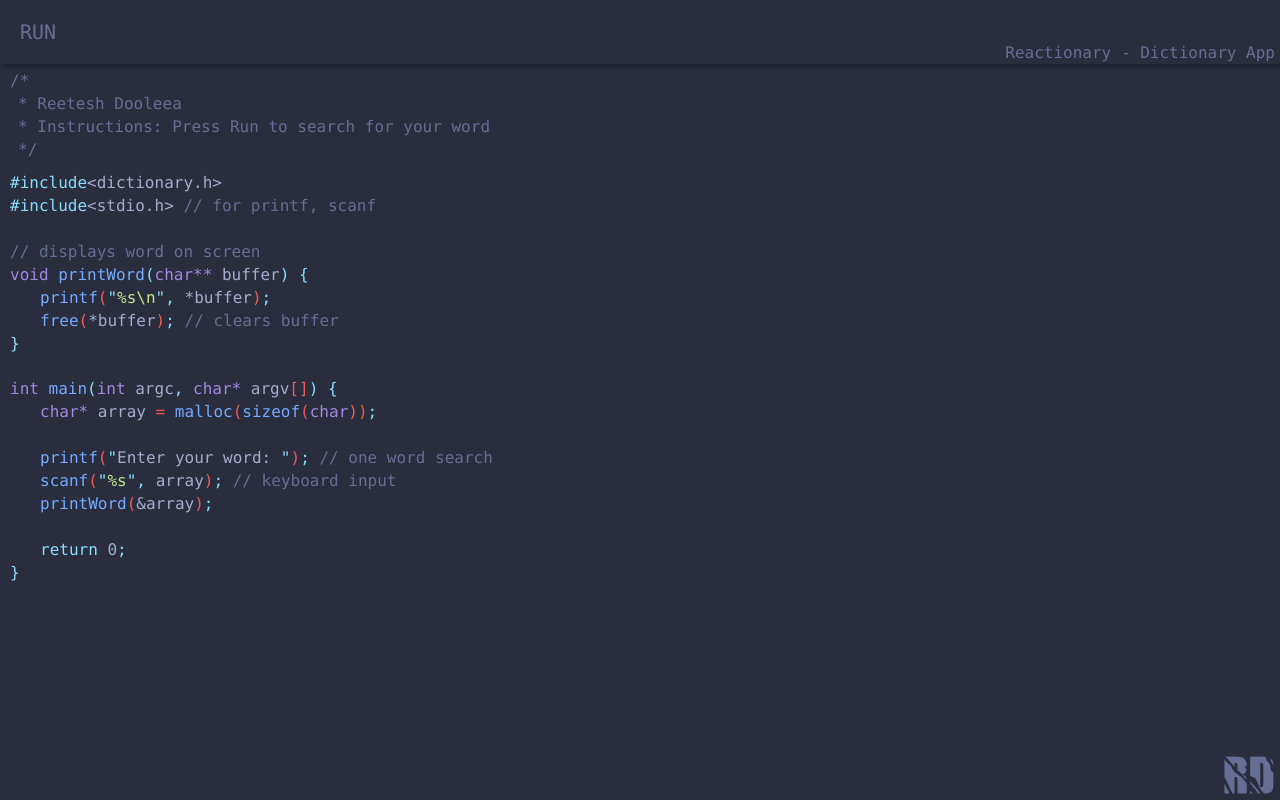
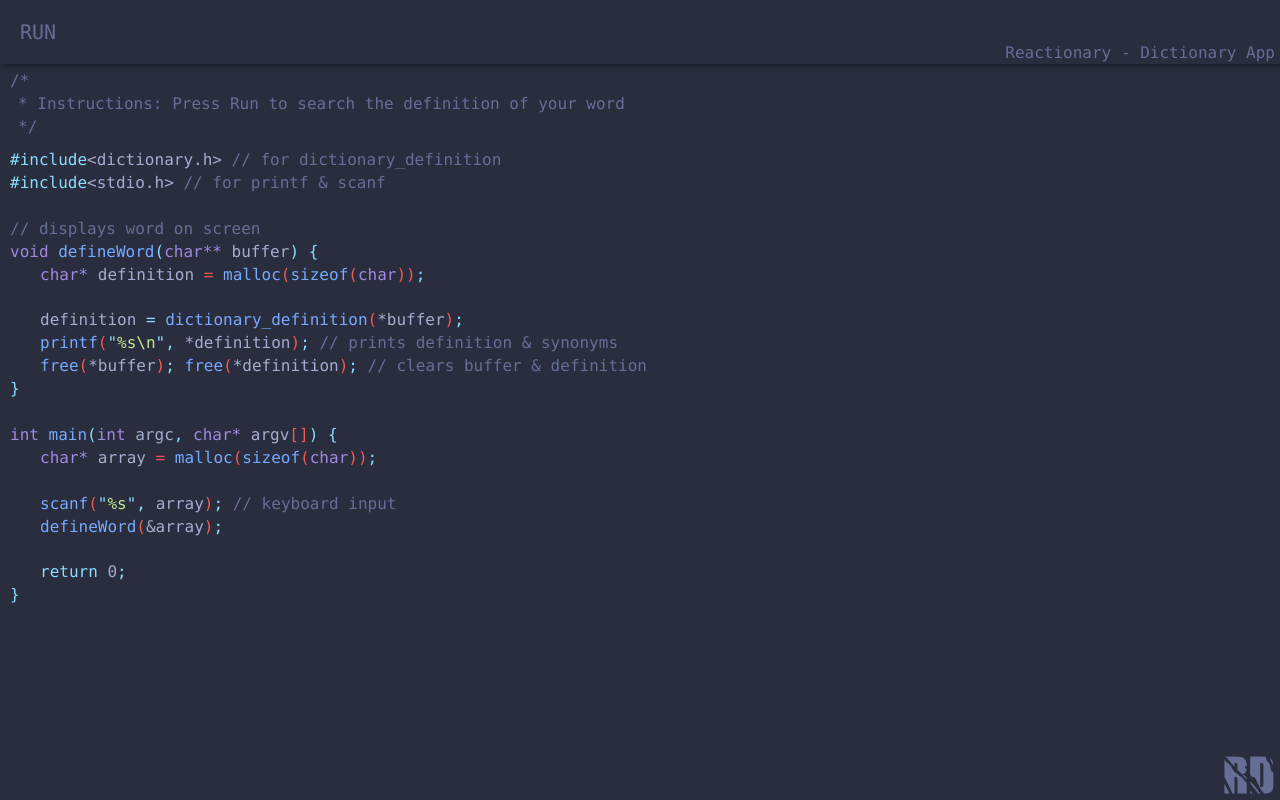
Before and after one commit to keshavDooleea/Reactionary, a React (Create React App) app: page / in a window 1280 px wide. Built offline with nearby package versions, Linux system fonts and the light colour scheme; no server answers.

Commit message:
worked on terminal

```diff
--- a/package.json
+++ b/package.json
@@ -9,7 +9,8 @@
     "dotenv": "^8.2.0",
     "react": "^16.13.1",
     "react-dom": "^16.13.1",
-    "react-scripts": "3.4.1"
+    "react-scripts": "3.4.1",
+    "react-tabs": "^3.1.0"
   },
   "scripts": {
     "start": "react-scripts start",
--- a/src/App.css
+++ b/src/App.css
@@ -154,3 +154,80 @@ p {
 .terminal.open {
   transform: scaleY(1);
 }
+
+.tab_panel {
+  height: 57vh;
+  width: 100%;
+  position: absolute;
+  bottom: 0;
+  overflow-y: auto;
+}
+
+.tablist {
+  height: 8vh;
+  display: flex;
+  align-items: center;
+  justify-content: space-evenly;
+  color: #676e95;
+  font-size: 20px;
+  box-shadow: -2px -2px 5px rgba(29, 32, 46, 0.1),
+    3px 3px 5px rgba(0, 0, 0, 0.3);
+}
+
+.tab {
+  cursor: pointer;
+  list-style: none;
+}
+
+.output {
+  padding: 10px 0 0 10px;
+}
+
+.command {
+  color: #c1e1d9;
+  display: flex;
+}
+
+.command input {
+  border: none;
+  outline: none;
+  font-family: "Consolas";
+  font-size: 16px;
+  color: #89ddff;
+  background-color: #1b1e2b;
+}
+
+.error_msg {
+  color: #f05a51;
+  padding: 5px 0 0 0;
+}
+
+.suggestion {
+  color: #c3e88d;
+}
+
+.definition {
+  display: flex;
+  font-size: 16px;
+  padding: 5px 0 0 0;
+  color: #76aaff;
+}
+
+.definition_ol {
+  display: flex;
+  flex-direction: column;
+  list-style: none;
+  color: #676e95;
+  padding: 2px;
+}
+
+.synonym_ol {
+  display: flex;
+  list-style: none;
+  color: #676e95;
+  padding: 2px;
+  flex-wrap: wrap;
+}
+.synonym_ol li {
+  padding-right: 12px;
+}
--- a/src/headerComments.js
+++ b/src/headerComments.js
@@ -5,9 +5,8 @@ function HeaderComments() {
   return (
     <div className="header">
       <p className="comments">/*</p>
-      <p className="comment_space comments">* Reetesh Dooleea</p>
       <p className="comment_space comments">
-        * Instructions: Press Run to search for your word
+        * Instructions: Press Run to search the definition of your word
       </p>
       <p className="comment_space comments">*/</p>
     </div>
--- a/src/include.js
+++ b/src/include.js
@@ -6,13 +6,16 @@ function Includes(libName) {
     <div className="libName">
       <p>
         #include
-        <span>{libName.dictionary}</span>
+        <span>
+          {libName.dictionary}
+          <span> // for dictionary_definition</span>
+        </span>
       </p>
       <p>
         #include
         <span>
           {libName.print}
-          <span> // for printf, scanf</span>
+          <span> // for printf & scanf</span>
         </span>
       </p>
     </div>
--- /dev/null
+++ b/src/info.js
@@ -0,0 +1,8 @@
+import React from "react";
+import "./App.css";
+
+function Information() {
+  return <div className="tab_panel"></div>;
+}
+
+export default Information;
--- a/src/main.js
+++ b/src/main.js
@@ -37,18 +37,6 @@ function Main(props) {
       <p className="break"></p>
 
       <p className="main_p">
-        {/* printf("Enter your word: "); */}
-        <span className="function_name">printf</span>
-        <span className="function_sec_symbols">(</span>
-        <span className="function_symbols">"</span>
-        <span className="function_text">Enter your word: </span>
-        <span className="function_symbols">"</span>
-        <span className="function_sec_symbols">)</span>
-        <span className="function_symbols">;</span>
-        <span className="comments"> // one word search</span>
-      </p>
-
-      <p className="main_p">
         {/* scanf("%s", array); */}
         <span className="function_name">scanf</span>
         <span className="function_sec_symbols">(</span>
@@ -62,8 +50,8 @@ function Main(props) {
       </p>
 
       <p className="main_p">
-        {/* printWord(array); */}
-        <span className="function_name">printWord</span>
+        {/* defineWord(array); */}
+        <span className="function_name">defineWord</span>
         <span className="function_sec_symbols">(</span>
         <span className="function_text">&array</span>
         <span className="function_sec_symbols">)</span>
--- /dev/null
+++ b/src/output.js
@@ -0,0 +1,152 @@
+import React, { useEffect, useState, useRef } from "react";
+import "./App.css";
+require("dotenv/config");
+
+function Output() {
+  // API key from dotenv
+  const APP_KEY = process.env.REACT_APP_API_KEY;
+
+  // states
+  const [search, setSearch] = useState("");
+  const [data, setData] = useState([]);
+  const [typing, setTyping] = useState("");
+  const [dataFetched, setDataFetch] = useState(false);
+
+  // refetch data when rendering
+  // [] : fetch only once when refreshing page
+  // [search] : only when search is modified
+  useEffect(() => {
+    getRequest();
+  }, [search]);
+
+  const getRequest = async () => {
+    let url = `https://dictionaryapi.com/api/v3/references/thesaurus/json/${search}?key=${APP_KEY}`;
+    const response = await fetch(url);
+    const json = await response.json();
+    setData([json]);
+    setDataFetch(true);
+    // console.log([json]);
+  };
+
+  // autofocus On on input
+  function isTyping(e) {
+    setTyping(e.target.value);
+  }
+
+  // set the focus to input when clicked on container
+  const panelClicked = (e) => {
+    document.getElementsByClassName("input_text")[0].focus();
+  };
+
+  // enter key is pressed
+  const h = (e) => {
+    e.preventDefault();
+    setSearch(typing);
+    document.getElementsByClassName("input_text")[0].focus();
+  };
+
+  // search for word def
+  const Definitions = () => {
+    const [array, setArray] = useState([]);
+
+    // verify if word exists
+    if (dataFetched) {
+      data.map((item) => {
+        item.map((word) => {
+          if (word.hasOwnProperty("shortdef")) {
+            word.shortdef.map((def) => {
+              array.push(def);
+            });
+          }
+        });
+      });
+    }
+
+    // no word found
+    if (dataFetched && array.length == 0) {
+      //array.push("error");
+
+      // push suggestions
+      data.map((item) => {
+        item.map((suggestion) => {
+          array.push(suggestion);
+        });
+      });
+      // array.splice(Math.floor(array.length / 2), array.length);
+
+      // no suggestions foud
+      if (array.length == 0) {
+        return (
+          <div>
+            <p className="error_msg">error: no words or suggestions found!</p>
+          </div>
+        );
+      }
+
+      // print suggestions
+      else {
+        return (
+          <div>
+            <p className="error_msg">error: no words found!</p>
+            <p className="suggestion">
+              Try these suggestions instead:{" "}
+              {array.map((item) => (
+                <span key={item}>{item} </span>
+              ))}
+            </p>
+          </div>
+        );
+      }
+    }
+
+    if (dataFetched) {
+      return (
+        <div>
+          <div className="definition">
+            <p>Definition: </p>
+            <ol className="definition_ol">
+              {array.map((item) => (
+                <li key={item}>{item}</li>
+              ))}
+            </ol>
+          </div>
+          <div className="definition">
+            <p>Synonym: </p>
+            <ol className="synonym_ol">
+              {data.map((array) =>
+                array[0].meta.syns.map((syn) =>
+                  syn.map((item) => <li key={item}>{item} </li>)
+                )
+              )}
+            </ol>
+          </div>
+        </div>
+      );
+    }
+
+    return <span></span>;
+  };
+
+  return (
+    <div className="tab_panel" onClick={panelClicked}>
+      <div className="output">
+        <div className="command">
+          <form onSubmit={h}>
+            c:\dooleea\reactionary>
+            <input
+              type="text"
+              className="input_text"
+              spellCheck="false"
+              value={typing}
+              onChange={isTyping}
+            />
+          </form>
+        </div>
+
+        <Definitions />
+      </div>
+    </div>
+  );
+}
+
+export default Output;
--- a/src/search.js
+++ b/src/search.js
@@ -9,9 +9,9 @@ function Search(props) {
       </p>
 
       <p>
-        {/* void printWord(char** buffer) { */}
+        {/* void defineWord(char** buffer) { */}
         <span className="function_type">void </span>
-        <span className="function_name">printWord</span>
+        <span className="function_name">defineWord</span>
         <span className="function_symbols">(</span>
         <span className="function_type">char** </span>
         <span className="function_text">buffer</span>
@@ -20,25 +20,61 @@ function Search(props) {
       </p>
 
       <p className="main_p">
-        {/* printf("%s\n", *buffer"); */}
-        <span className="function_name">printf</span>
+        {/* char* definition = malloc(sizeof(char)); */}
+        <span className="function_type">char* </span>
+        <span className="function_text">definition </span>
+        <span className="function_symbols_parentheses">= </span>{" "}
+        <span className="function_name">malloc</span>
+        <span className="function_symbols_parentheses">(</span>
+        <span className="function_name">sizeof</span>
+        <span className="function_symbols_parentheses">(</span>
+        <span className="function_type">char</span>
+        <span className="function_symbols_parentheses">)</span>
+        <span className="function_symbols_parentheses">)</span>
+        <span className="function_symbols">;</span>
+      </p>
+
+      <p className="break"></p>
+
+      <p className="main_p">
+        {/* definition = dictionary_definition(*buffer); */}
+        <span className="function_text">definition</span>
+        <span className="function_symbols"> = </span>
+        <span className="function_name">dictionary_definition</span>
         <span className="function_sec_symbols">(</span>
-        <span className="function_symbols">"</span>
-        <span className="function_string">%s\n</span>
-        <span className="function_symbols">", </span>
         <span className="function_text">*buffer</span>
         <span className="function_sec_symbols">)</span>
         <span className="function_symbols">;</span>
       </p>
 
       <p className="main_p">
-        {/* free(*buffer); */}
+        {/* printf("%s\n", *definition); */}
+        <span className="function_name">printf</span>
+        <span className="function_sec_symbols">(</span>
+        <span className="function_symbols">"</span>
+        <span className="function_string">%s\n</span>
+        <span className="function_symbols">", </span>
+        <span className="function_text">*definition</span>
+        <span className="function_sec_symbols">)</span>
+        <span className="function_symbols">;</span>
+        <span className="comments"> // prints definition & synonyms</span>
+      </p>
+
+      <p className="main_p">
+        {/* free(*buffer); free(*definition); */}
         <span className="function_name">free</span>
         <span className="function_sec_symbols">(</span>
         <span className="function_text">*buffer</span>
         <span className="function_sec_symbols">)</span>
         <span className="function_symbols">;</span>
-        <span className="comments"> // clears buffer</span>
+
+        <span className="function_name"> free</span>
+        <span className="function_sec_symbols">(</span>
+        <span className="function_text">*definition</span>
+        <span className="function_sec_symbols">)</span>
+        <span className="function_symbols">;</span>
+
+        <span className="comments"> // clears buffer & definition</span>
       </p>
 
       <p>
--- a/src/terminal.js
+++ b/src/terminal.js
@@ -1,28 +1,26 @@
-import React, { useState } from "react";
+import React from "react";
+import { Tab, Tabs, TabList, TabPanel } from "react-tabs";
 import "./App.css";
+import Output from "./output";
+import Information from "./info";
 
-function Terminal(props) {
+function Terminal() {
   return (
     <div>
-      <p className="close_btn" onClick={() => {}}>
-        X
-      </p>
-
-      {/* <div className="up">
-        <ol>
-          {data.map(item =>
-            item.map(search => <li key={search.meta.id}>{search.meta.id}</li>)
-          )}
-        </ol>
-
-        <div>
-          {data.map(item =>
-            item.map(search =>
-              search.shortdef.map(def => <p key={def}>{def}</p>)
-            )
-          )}
-        </div>
-      </div> */}
+      <div>
+        <Tabs className="Tabs">
+          <TabList className="tablist">
+            <Tab className="tab">TERMINAL</Tab>
+            <Tab className="tab">INFORMATION</Tab>
+          </TabList>
+          <TabPanel>
+            <Output />
+          </TabPanel>
+          <TabPanel>
+            <Information />
+          </TabPanel>
+        </Tabs>
+      </div>
     </div>
   );
 }
```
Also changed, not shown: src/App.js (+13 -28 lines), 1 other file (tests, documents, lock files or other folders).
